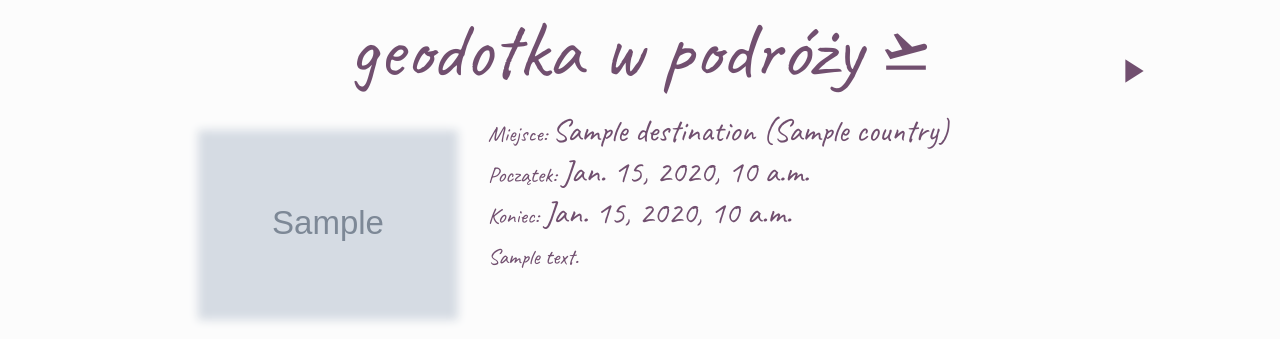
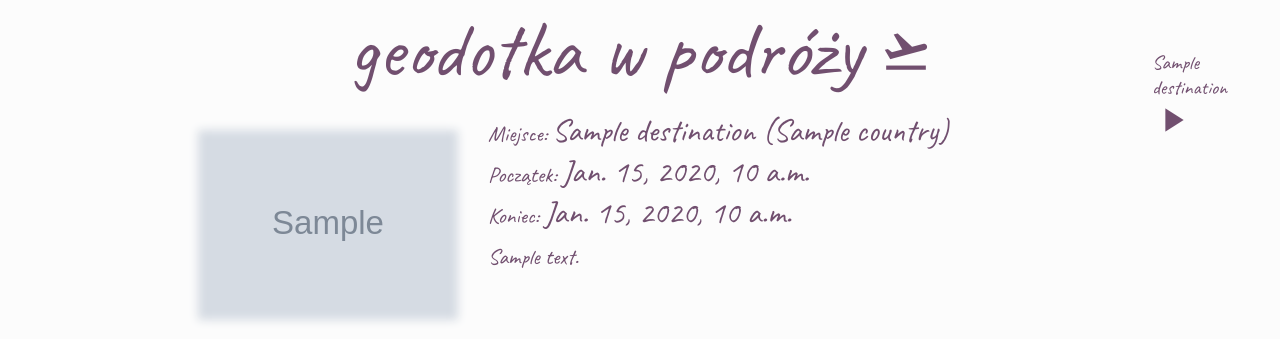
Before and after one commit to geodotka/mindtrip, a Django app: template mindtrip/trips/templates/trips/trip.html in a window 1280 px wide. Shown: the part 41-380 px from the top of the page. Run offline with Django 3.2, Linux system fonts and the light colour scheme; the template is opened without the code that fills it: most values are stand-ins (such as "Sample title", 1, 10 or a date in 2020); grey boxes marked "Sample" are stand-in pictures.

Commit message:
Add prev next destinations name

```diff
--- a/mindtrip/static/css/main.css
+++ b/mindtrip/static/css/main.css
@@ -98,6 +98,20 @@ footer span {
 	position: absolute;
 	bottom: 0;
 	font-size: 30px;
+}
+
+.trip-arrow {
+	position: absolute;
+	left: 0;
+	top: 0;
+}
+
+.trip-destination {
+	font-size: 20px;
+	position: absolute;
+	left: 0;
+	bottom: 0;
+	width: 100%;
 }
 
 .logo .prev-trip-link{
--- a/mindtrip/trips/templates/trips/trip.html
+++ b/mindtrip/trips/templates/trips/trip.html
@@ -2,16 +2,18 @@
 
 {% block prev_trip %}
 	{% if prev_trip %}
-		<a href="{% url 'trip' prev_trip.id %}" class="trip-link prev-trip-link" title="{{ prev_trip.destination }}">
-			<i class="material-icons arrow arrow-left">play_arrow</i>
+		<a href="{% url 'trip' prev_trip.id %}" class="trip-link prev-trip-link">
+			<i class="material-icons arrow arrow-left trip-arrow">play_arrow</i>
+			<span class="trip-destination">{{ prev_trip.destination }}</span>
 		</a>
 	{% endif %}
 {% endblock %}
 
 {% block next_trip %}
 	{% if next_trip %}
-		<a href="{% url 'trip' next_trip.id %}" class="trip-link next-trip-link" title="{{ next_trip.destination }}">
-			<i class="material-icons arrow">play_arrow</i>
+		<a href="{% url 'trip' next_trip.id %}" class="trip-link next-trip-link">
+			<i class="material-icons arrow trip-arrow">play_arrow</i>
+			<span class="trip-destination">{{ next_trip.destination }}</span>
 		</a>
 	{% endif %}
 {% endblock %}
```
